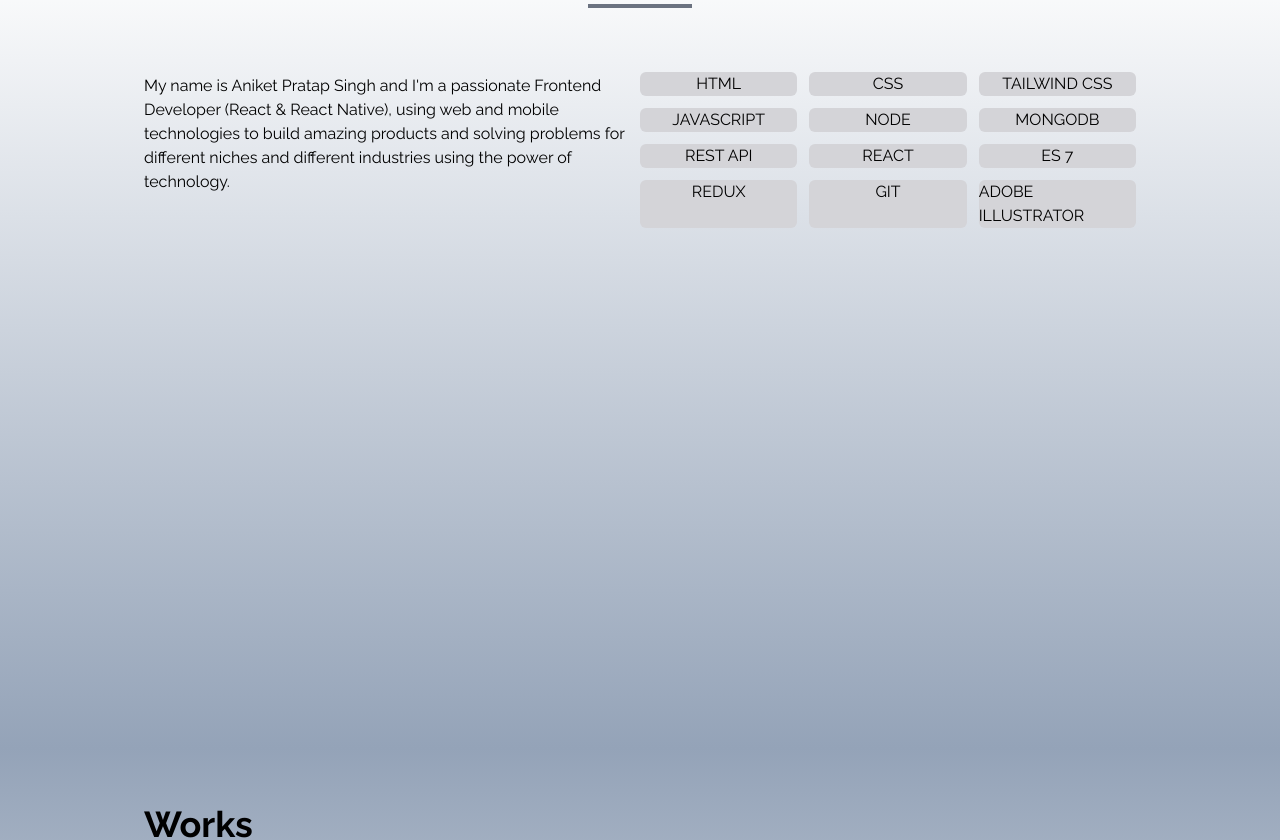
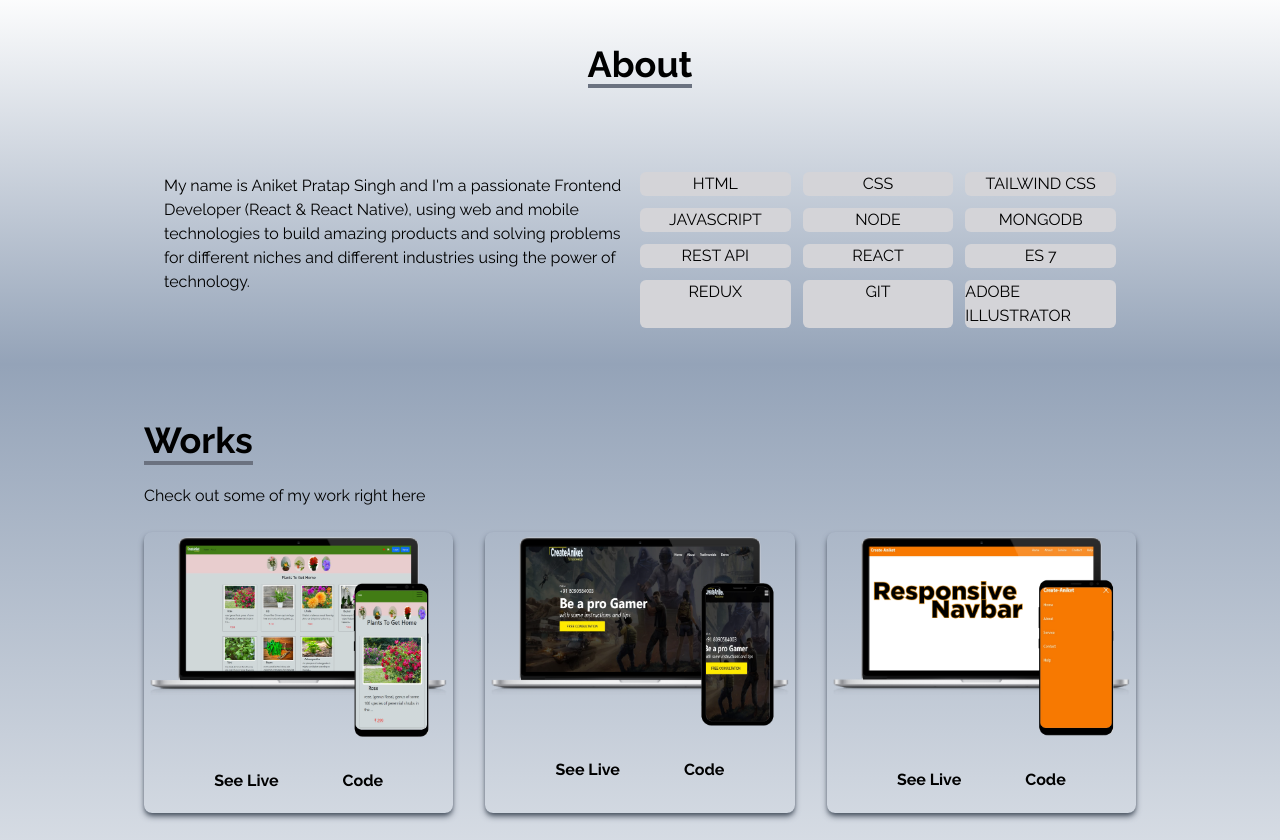
Before and after one commit to createaniket/Portfolio, a React (Create React App) app: page / in a window 1280 px wide. Shown: the part 932-1772 px from the top of the page. Built offline with nearby package versions, Linux system fonts and the light colour scheme; a web font is replaced by a local one.

Commit message:
some changes

```diff
--- a/src/Components/About.jsx
+++ b/src/Components/About.jsx
@@ -52,7 +52,7 @@ const About = () => {
   return (
     <div
       name="about"
-      className="w-full   h-screen bg-gradient-to-b  from-white to-slate-400 text-black "
+      className="w-full  bg-gradient-to-b  from-white to-slate-400 text-black lg:mt-10 lg:pt-10 "
     >
       <div className="max-w-screen-lg  p-4 mx-auto w-full h-full">
         <div className="pb-8 flex justify-center">
@@ -67,7 +67,7 @@ const About = () => {
           </p>
         </div>
 
-        <div className="grid sm:grid-cols-1 lg:grid-cols-2">
+        <div className="grid sm:grid-cols-1 lg:grid-cols-2 lg:p-5">
           <div className="fleft m-auto">
             <p>
               My name is Aniket Pratap Singh and I'm a passionate Frontend
--- a/src/Components/Home.jsx
+++ b/src/Components/Home.jsx
@@ -1,10 +1,10 @@
 import React from 'react'
-import HeroImage from '../assets/heroImage1.jpg'
+import HeroImage from '../assets/heroimg.jpg'
 import { FaDownload } from 'react-icons/fa';
 
 const Home = () => {
   return (
-    <div name="home" className='h-screen bg-gradient-to-b from-black via-black to-gray-800 text-gray-500'>
+    <div name="home" className='lg:h-screen bg-gradient-to-b from-black via-black to-gray-800 text-gray-500'>
 
             <div className='max-w-screen-lg mx-auto flex flex-col items-center justify-center h-full px-4 md:flex-row'>
 
--- a/src/Components/Portfolio.jsx
+++ b/src/Components/Portfolio.jsx
@@ -48,10 +48,13 @@ const Portfolio = () => {
   return (
     <div
       name="works"
-      className="bg-gradient-to-b to-white from-slate-400 w-full text-black md:h-screen lg:h-auto "
+      className="bg-gradient-to-b to-white from-slate-400 w-full text-black "
     >
       <div className="max-w-screen-lg p-4 mx-auto flex flex-col justify-center w-full h-full">
         <div className="pt-19 mt-10">
+
+
+
           <p className="text-4xl font-bold inline border-b-4 border-gray-500">
             Works
           </p>
@@ -72,7 +75,9 @@ const Portfolio = () => {
 
 
                 <button className=" px-6 py-3 m-2 duration-200 hover:scale-105" >
-                  See Live
+                 <strong>
+                   See Live
+                  </strong>
                 </button>
                 </a>
 
@@ -82,7 +87,10 @@ const Portfolio = () => {
 
 
                   <button className=" px-6 py-3 m-2 duration-200 hover:scale-105" >
+                    <strong>
+
                     Code
+                    </strong>
                   </button>
                   </a>
               </div>
```
Also changed, not shown: src/assets/heroImage.png (deleted), src/assets/heroimg.jpg (added).
